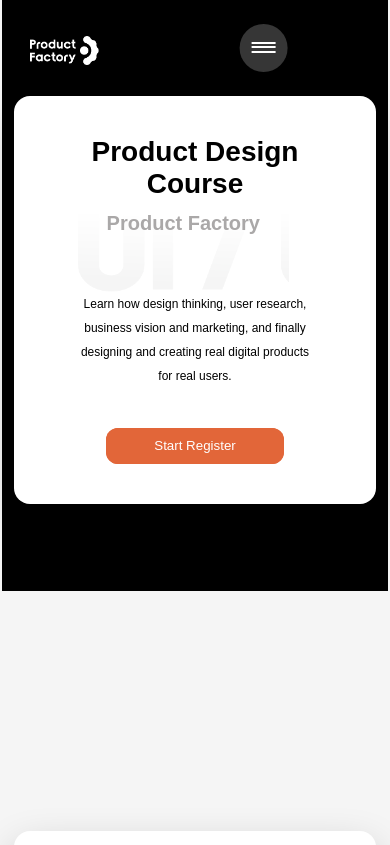
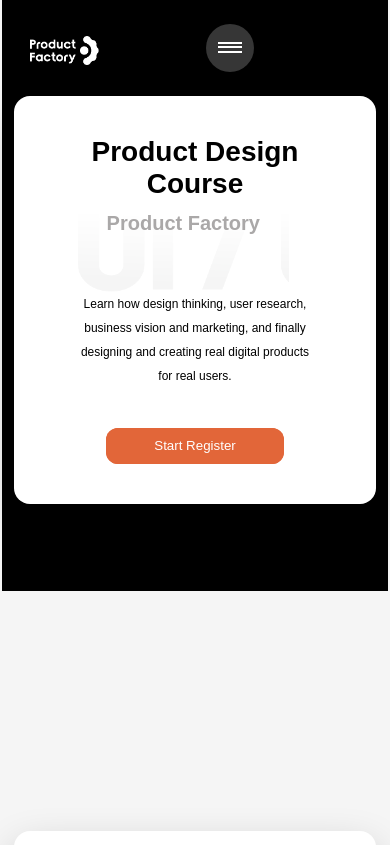
Before and after one commit to dexkode4/Product-factory-landingpage, a website: page index.html in a window 390 px wide. Shown: the top 845 px of the page. Drawn offline with Linux system fonts and the light colour scheme.

Commit message:
nav icon fix

```diff
--- a/sass/_navigation.scss
+++ b/sass/_navigation.scss
@@ -17,7 +17,7 @@
     cursor: pointer;
     @media (max-width: 37em) {
       display: inline-block;
-      transform: translateX(-130%);
+      transform: translateX(-200%);
     }
   }
   &__background {
@@ -33,7 +33,7 @@
     transition: transform 0.8s cubic-bezier(0.86, 0, 0.07, 1);
     @media (max-width: 37em) {
       display: inline-block;
-      transform: translateX(-150%);
+      transform: translateX(-200%);
     }
   }
   &__nav {
```
Also changed, not shown: css/style.css.
